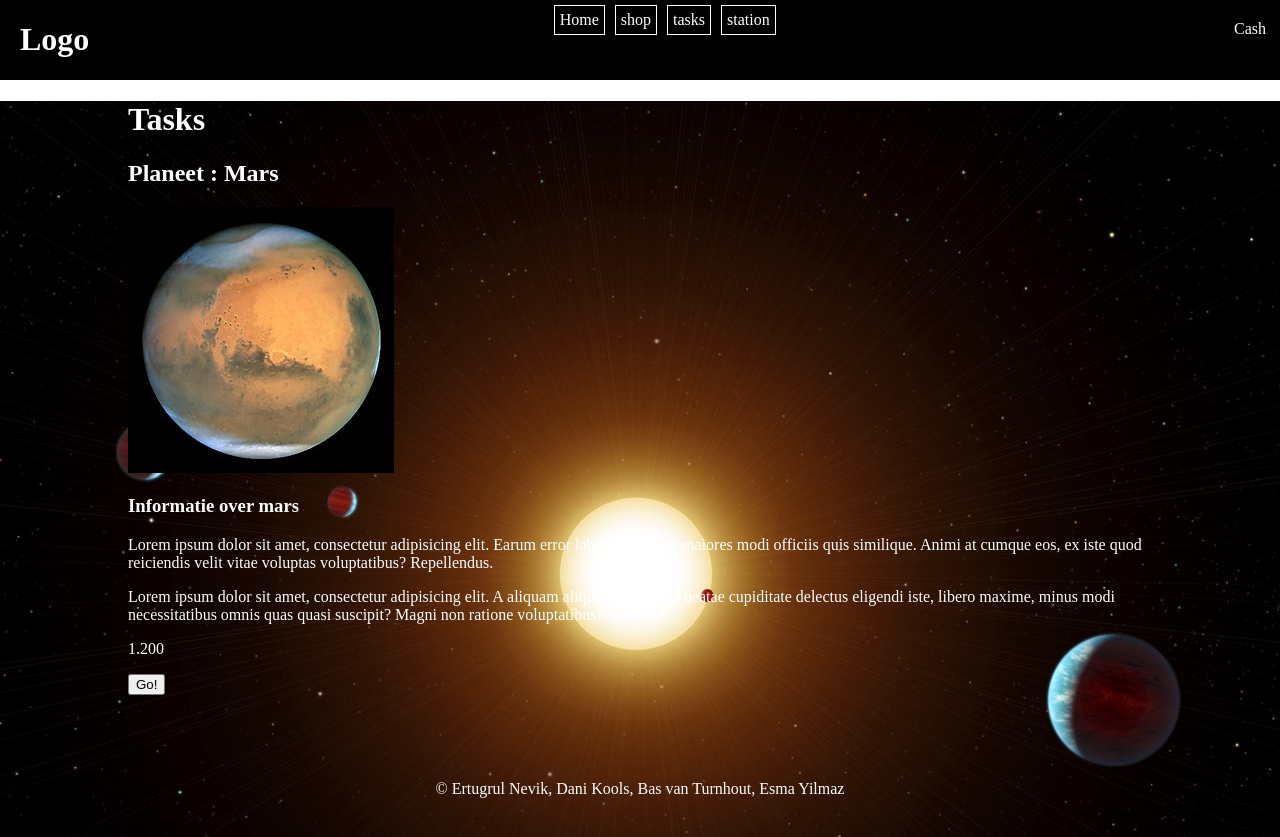
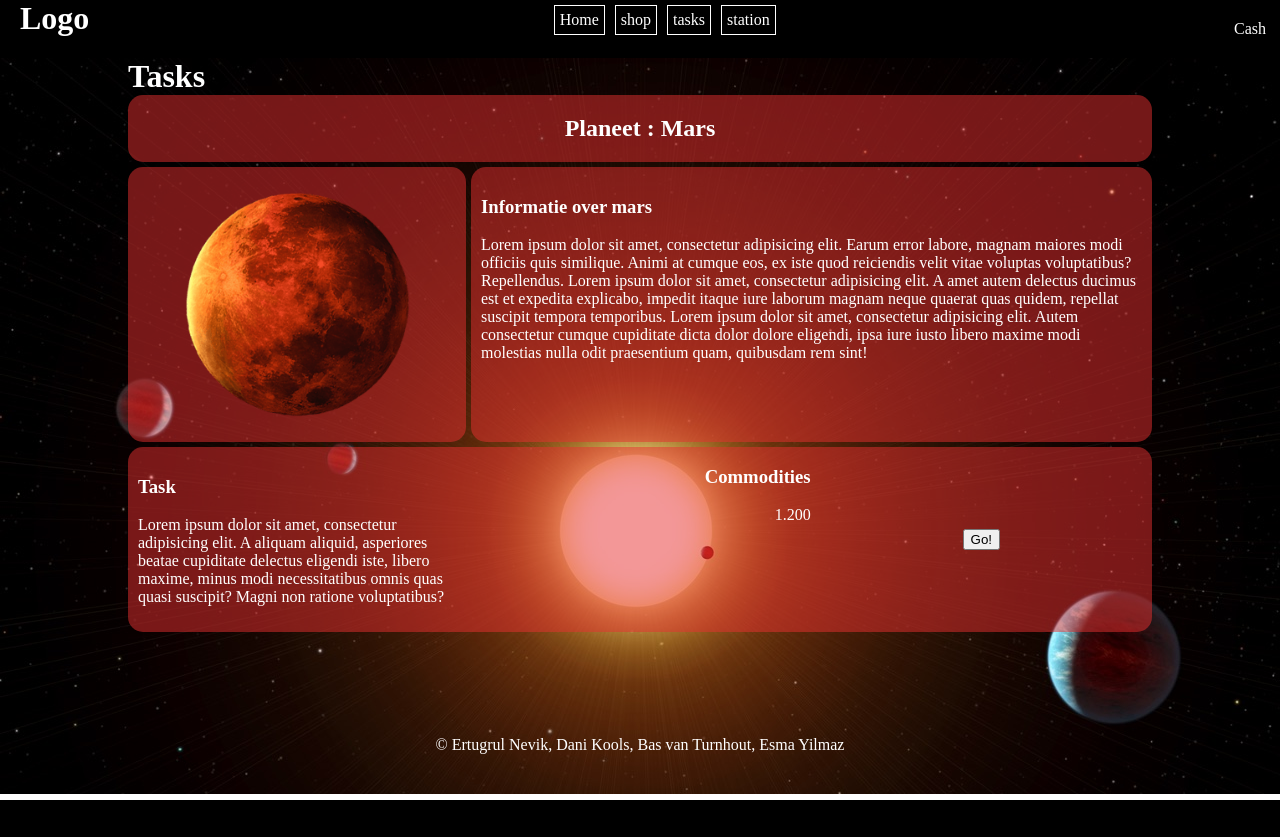
Before and after one commit to enevik/SpaceGame, a PHP site: page /tasks.php in a window 1280 px wide. After the commit the page ends 800 px from the top, so only its background shows below. Run offline with PHP 8.4, Linux system fonts and the light colour scheme.

Commit message:
css toegepast op task pagina

```diff
--- a/style.css
+++ b/style.css
@@ -63,3 +63,62 @@ footer{
 	display: flex;
 	justify-content: center;
 }
+
+/*Task page*/
+h1 {
+	margin: 0px;
+}
+
+.planet {
+	display: grid;
+	grid-template-columns: 1fr 1fr 1fr;
+	grid-gap: 5px;
+}
+
+.planet div {
+	background-color: grey;
+	border-radius: 15px;
+	background: rgba( 232, 49, 49, 0.5);
+}
+
+.title {
+	grid-column-start: 1;
+	grid-column-end: 4;
+	text-align: center;
+}
+
+.info {
+	grid-column-start: 2;
+	grid-column-end: 4;
+	padding: 10px;
+}
+
+.task {
+	display: grid;
+	grid-template-columns: 1fr 1fr 1fr;
+	background: rgba( 232, 49, 49, 0.5);
+	border-radius: 15px;
+	margin-top: 5px;
+}
+
+.image img {
+	width: 225px;
+	display: block;
+	margin-left: auto;
+	margin-right: auto;
+	padding-top: 25px;
+	padding-bottom: 25px;
+}
+
+.info-task {
+	padding: 10px;
+}
+
+.commodities {
+	text-align: right;
+}
+
+.button {
+	margin: auto;
+	text-align: center;
+}
--- a/tasks.php
+++ b/tasks.php
@@ -15,17 +15,20 @@ require 'header.php';
             <h2>Planeet : Mars</h2>
         </div>
         <div class="image">
-            <img src="images/mars-image.jpg" alt="Image of Mars">
+            <img src="images/mars-image.png" alt="Image of Mars">
         </div>
         <div class="info">
             <h3>Informatie over mars</h3>
-            <p>Lorem ipsum dolor sit amet, consectetur adipisicing elit. Earum error labore, magnam maiores modi officiis quis similique. Animi at cumque eos, ex iste quod reiciendis velit vitae voluptas voluptatibus? Repellendus.</p>
+            <p>Lorem ipsum dolor sit amet, consectetur adipisicing elit. Earum error labore, magnam maiores modi officiis quis similique. Animi at cumque eos, ex iste quod reiciendis velit vitae voluptas voluptatibus? Repellendus. Lorem ipsum dolor sit amet, consectetur adipisicing elit. A amet autem delectus ducimus est et expedita explicabo, impedit itaque iure laborum magnam neque quaerat quas quidem, repellat suscipit tempora temporibus. Lorem ipsum dolor sit amet, consectetur adipisicing elit. Autem consectetur cumque cupiditate dicta dolor dolore eligendi, ipsa iure iusto libero maxime modi molestias nulla odit praesentium quam, quibusdam rem sint!</p>
+        </div>
     </div>
     <div class="task">
         <div class="info-task">
+            <h3>Task</h3>
             <p>Lorem ipsum dolor sit amet, consectetur adipisicing elit. A aliquam aliquid, asperiores beatae cupiditate delectus eligendi iste, libero maxime, minus modi necessitatibus omnis quas quasi suscipit? Magni non ratione voluptatibus?</p>
         </div>
         <div class="commodities">
+            <h3>Commodities</h3>
             <p>1.200</p>
         </div>
         <div class="button">
@@ -33,7 +36,6 @@ require 'header.php';
         </div>
     </div>
 </div>
-</div>
 
 <?php
 require 'footer.php';
```
Also changed, not shown: Images/mars-image.jpg (deleted), Images/mars-image.png (added). Lines whose indentation alone changed are shown as unchanged.
